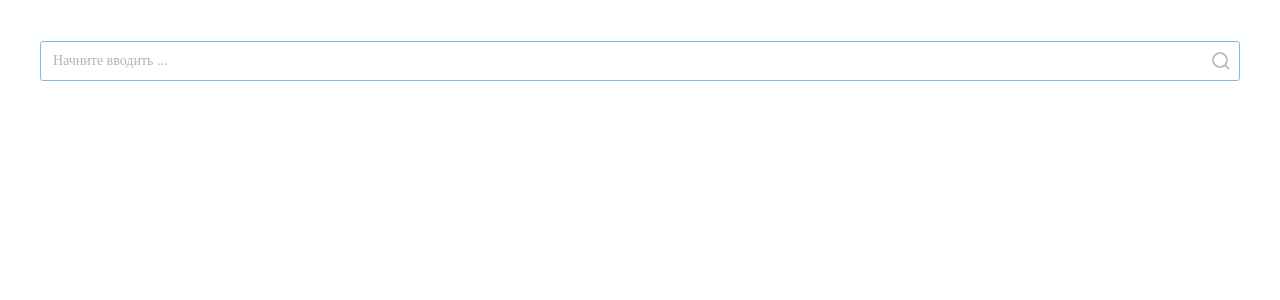
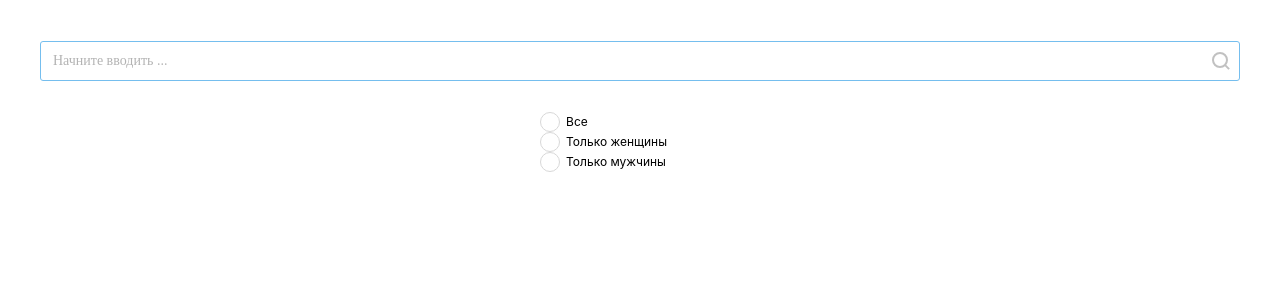
Before and after one commit to wolfi374/my-repo, a React (Create React App) app: page / in a window 1280 px wide. Shown: the top 300 px of the page. Built offline with nearby package versions, Linux system fonts and the light colour scheme.

Commit message:
Создан компонент RadioInput

```diff
--- a/src/App.js
+++ b/src/App.js
@@ -1,11 +1,30 @@
 import './css/App.scss';
 import SearchInput from './components/search-input';
+import RadioInput from './ui-kit/radio-input'
 
 const App = () => {
   return (
     <div className="App">
       <header className="App-header">
         <SearchInput />
+        <div className="gender-filter-container">
+          Фильтр по полу
+          <RadioInput
+            text="Все"
+            value="all"
+            name="gender"
+          />
+          <RadioInput
+            text="Только женщины"
+            value="female"
+            name="gender"
+          />
+          <RadioInput
+            text="Только мужчины"
+            value="male"
+            name="gender"
+          />
+        </div>
       </header>
       <main></main>
     </div>
--- /dev/null
+++ b/src/ui-kit/radio-input/index.js
@@ -0,0 +1 @@
+export { default } from './radio-input';
--- /dev/null
+++ b/src/ui-kit/radio-input/radio-input.js
@@ -0,0 +1,16 @@
+import React from 'react';
+import './radio-input.scss';
+
+const RadioInput = ({ text, value, name }) => {
+  return (
+    <div className="radio-input-container">
+      <input className="radio-input" id={`radio-input-${value}`} type="radio" name={name} value={value} />
+      <label className="radio-input-label" for={`radio-input-${value}`}>
+        <div className="radio-input-clickbox" />
+        {text}
+      </label>
+    </div>
+  );
+}
+
+export default RadioInput;
--- /dev/null
+++ b/src/ui-kit/radio-input/radio-input.scss
@@ -0,0 +1,29 @@
+.radio-input-container {
+  .radio-input {
+    display: none;
+
+    &:checked + .radio-input-label .radio-input-clickbox {
+      border: 6px solid #D8D8D8;
+    }
+  }
+  .radio-input-label {
+    cursor: pointer;
+    display: flex;
+    align-items: center;
+    font-style: normal;
+    font-weight: normal;
+    font-size: 12px;
+    line-height: 14px;
+    vertical-align: center;
+    color: #000000;
+
+    .radio-input-clickbox {
+      display: inline-block;
+      width: 20px;
+      height: 20px;
+      border: 1px solid #D8D8D8;
+      border-radius: 20px;
+      margin-right: 6px;
+    }
+  }
+}
```
